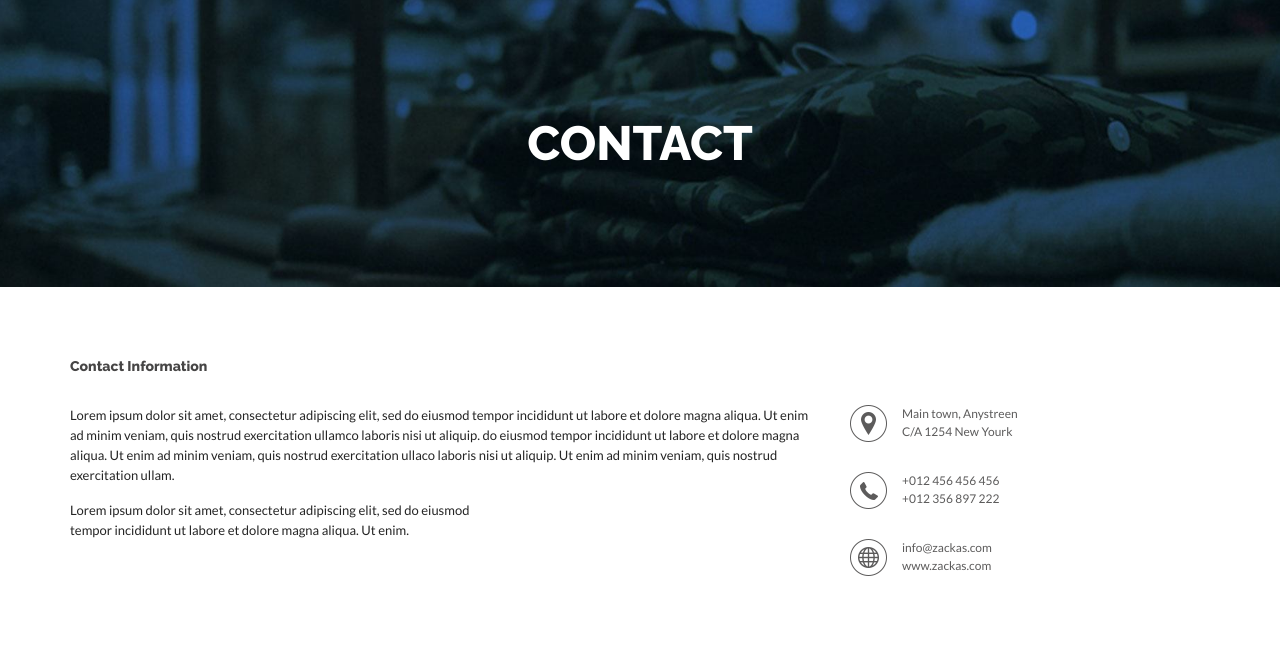
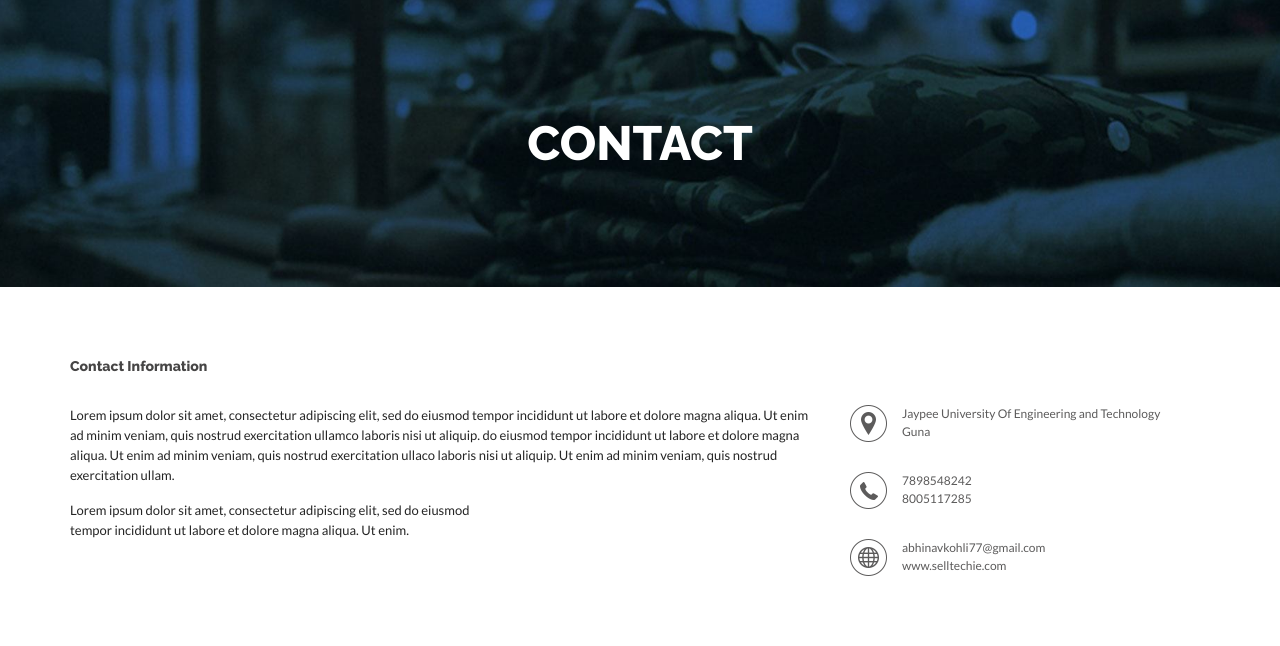
Before and after one commit to kohliabhinav/SellTechie, a Django app: page /contact/ in a window 1280 px wide. Shown: the part 230-876 px from the top of the page. Run offline with Django 3.2, Linux system fonts and the light colour scheme; data comes from the database, SQL or seed files in the repository; some libraries are stand-ins or nearby versions.

Commit message:
Update contact.html

```diff
--- a/shopping/templates/contact.html
+++ b/shopping/templates/contact.html
@@ -34,15 +34,15 @@
 						<div class="col-sm-4 col-xs-12">
 							<div class="sin-contact fix">
 								<img src="{% static 'img/icons/address-2.png' %}" alt="" />
-								<p>Main town,  Anystreen <br />C/A 1254 New Yourk</p>
+								<p>Jaypee University Of Engineering and Technology<br />Guna</p>
 							</div>
 							<div class="sin-contact fix">
 								<img src="{% static 'img/icons/phone-2.png' %}" alt="" />
-								<p>+012  456  456  456 <br />+012  356  897  222</p>
+								<p>7898548242 <br />8005117285</p>
 							</div>
 							<div class="sin-contact fix">
 								<img src="{% static 'img/icons/globe-2.png' %}" alt="" />
-								<p><a href="contact.html#">info@zackas.com</a><a href="contact.html#">www.zackas.com</a></p>
+								<p><a href="contact.html#">abhinavkohli77@gmail.com</a><a href="contact.html#">www.selltechie.com</a></p>
 							</div>
 						</div>
 					</div>
```
